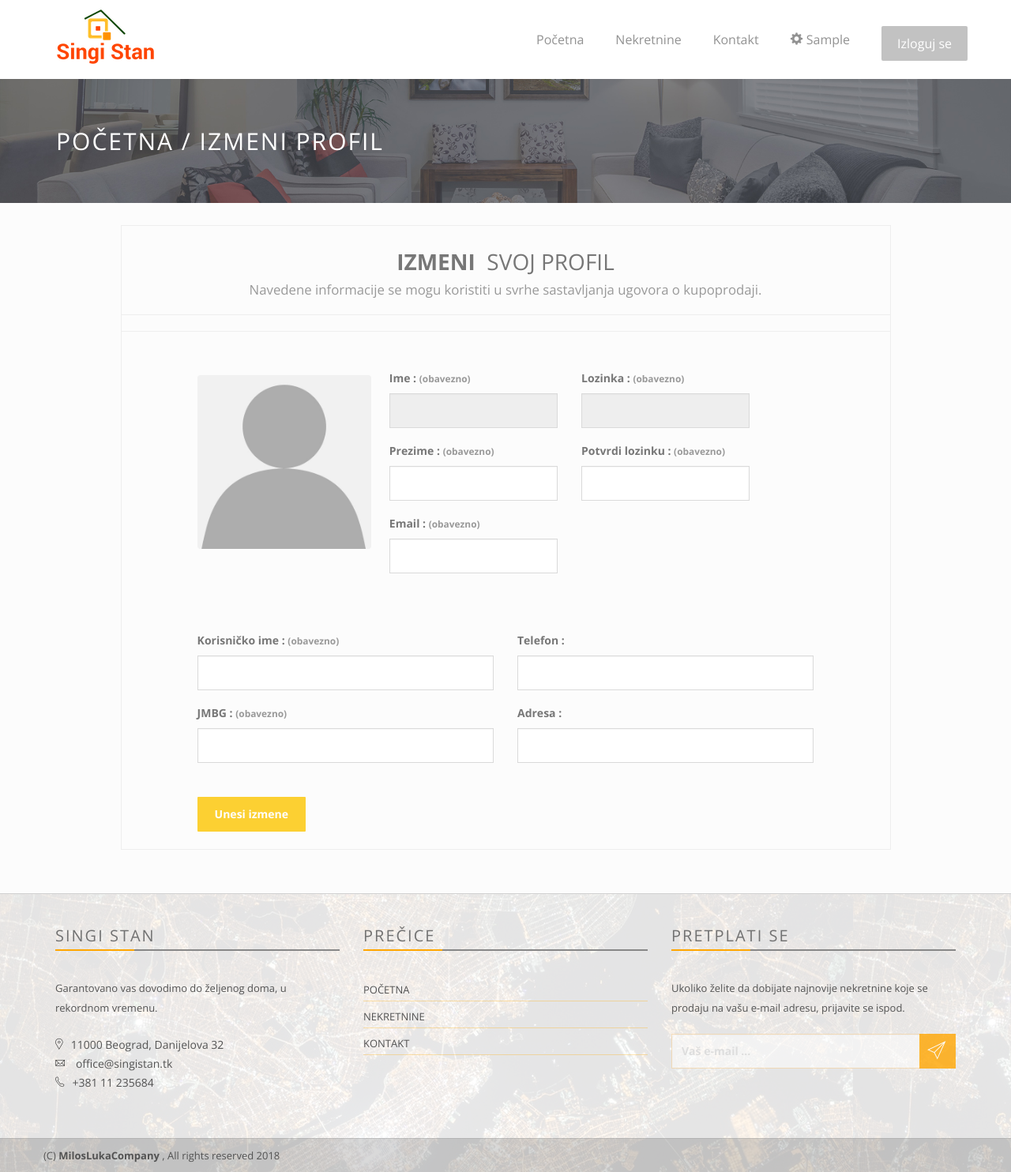
After one commit to MilosLukaCompany/razvoj_aplikativnog_softvera, a PHP site: page /profile.php in a window 1280 px wide. The commit adds this page. Shown: the whole page at 79% size. Run offline with PHP 8.4, Linux system fonts and the light colour scheme; the visitor is signed in with stand-in values (Sample User, id 1); data that the repository does not hold is empty.

Commit message:
izmene 17.1

```diff
--- a/agent_new_property.php
+++ b/agent_new_property.php
@@ -83,7 +83,7 @@ session_start();
 
                             </ul>
                         </li>
-                        <li class="wow fadeInDown" data-wow-delay="0.7s"><a class="navbar_link" href="agent_profile.php"><span class="glyphicon glyphicon-cog" aria-hidden="true"></span>&nbsp;<?php echo $_SESSION['username']; ?></a></li>
+                        <li class="wow fadeInDown" data-wow-delay="0.7s"><a class="navbar_link" href="profile.php"><span class="glyphicon glyphicon-cog" aria-hidden="true"></span>&nbsp;<?php echo $_SESSION['username']; ?></a></li>
                     </ul>
                 </div><!-- /.navbar-collapse -->
             </div><!-- /.container-fluid -->
--- a/assets/css/style.css
+++ b/assets/css/style.css
@@ -459,13 +459,13 @@ input[type="search"]::-webkit-search-decoration {
 .has-error .form-control,
 .has-success .form-control:focus,
 .has-error .form-control:focus{
-    border-color: #E3E3E3;
-    box-shadow: none;
+    /*border-color: #E3E3E3;
+    box-shadow: none;*/
 }
 .has-success .form-control,
 .has-success .form-control-feedback,
 .form-control.valid:focus{
-    border-color: #05AE0E;
+   border-color: #05AE0E;
     color: #05AE0E;
 }
 .has-error .form-control,
@@ -2691,14 +2691,14 @@ padding-bottom: 15px;
 
 .profiel-container .picture-container{
     position: relative;
-    cursor: pointer;
+    margin-top:32px;
     text-align: center;
 }
 .profiel-container .picture{
     width: 220px;
-    height: 230px;
+    height: 220px;
     background-color: #808080;
-    border: 4px solid #CCC;
+
     color: #FFF;
     border-radius: 4px;
     margin: 35px auto;
--- /dev/null
+++ b/assets/js/profile.js
@@ -0,0 +1,13 @@
+$('#password, #confirm_password').on('keyup', function () {
+  if ($('#password').val() === $('#confirm_password').val()) {
+    $('.sifra').addClass('has-success');
+    $('.sifra').removeClass("has-error");
+    $('#message').html('Podudara se').css('color', 'green');
+    $('#change_profile').prop('disabled', false);
+  } else {
+    $('#message').html('Lozinka se nepodudara!').css('color', 'red');
+    $('.sifra').addClass("has-error");
+    $('.sifra').removeClass('has-success');
+    $('#change_profile').prop('disabled', true);
+    }
+});
--- a/index.php
+++ b/index.php
@@ -103,7 +103,7 @@
                                         </li>
                                     </ul>
                                 </li>
-                            <li class="wow fadeInDown" data-wow-delay="0.7s"><a class="navbar_link" href="agent_profile.php"><span class="glyphicon glyphicon-cog" aria-hidden="true"></span>&nbsp;<?php echo $_SESSION['username']; ?></a></li>
+                            <li class="wow fadeInDown" data-wow-delay="0.7s"><a class="navbar_link" href="profile.php"><span class="glyphicon glyphicon-cog" aria-hidden="true"></span>&nbsp;<?php echo $_SESSION['username']; ?></a></li>
                             <?php
                         }
                     }
--- /dev/null
+++ b/profile.php
@@ -0,0 +1,355 @@
+<!DOCTYPE html>
+<!--[if lt IE 7]>      <html class="no-js lt-ie9 lt-ie8 lt-ie7"> <![endif]-->
+<!--[if IE 7]>         <html class="no-js lt-ie9 lt-ie8"> <![endif]-->
+<!--[if IE 8]>         <html class="no-js lt-ie9"> <![endif]-->
+<!--[if gt IE 8]><!--> <html class="no-js"> <!--<![endif]-->
+
+    <head>
+        <meta charset="utf-8">
+        <meta http-equiv="X-UA-Compatible" content="IE=edge">
+        <title>Singi Stan | Profil</title>
+        <meta name="description" content="Singi Stan je agencija koja se bavi prometom nekretnina u Beogradu.">
+        <meta name="author" content="Luka Kovacevic & Milos Ratkovic">
+        <meta name="keyword" content="nekretnine, beograd">
+        <meta name="viewport" content="width=device-width, initial-scale=1">
+
+        <link href='http://fonts.googleapis.com/css?family=Open+Sans:400,300,700,800' rel='stylesheet' type='text/css'>
+
+
+        <link rel="shortcut icon" href="assets/img/favicon.png" type="image/x-icon">
+        <link rel="icon" href="favicon.ico" type="image/x-icon">
+        <link rel="stylesheet" href="assets/css/normalize.css">
+        <link rel="stylesheet" href="assets/css/font-awesome.min.css">
+        <link rel="stylesheet" href="assets/css/fontello.css">
+        <link href="assets/fonts/icon-7-stroke/css/pe-icon-7-stroke.css" rel="stylesheet">
+        <link href="assets/fonts/icon-7-stroke/css/helper.css" rel="stylesheet">
+        <link href="assets/css/animate.css" rel="stylesheet" media="screen">
+        <link rel="stylesheet" href="assets/css/bootstrap-select.min.css">
+        <link rel="stylesheet" href="bootstrap/css/bootstrap.min.css">
+        <link rel="stylesheet" href="assets/css/icheck.min_all.css">
+        <link rel="stylesheet" href="assets/css/price-range.css">
+        <link rel="stylesheet" href="assets/css/owl.carousel.css">
+        <link rel="stylesheet" href="assets/css/owl.theme.css">
+        <link rel="stylesheet" href="assets/css/owl.transitions.css">
+        <link rel="stylesheet" href="assets/css/style.css">
+        <link rel="stylesheet" href="assets/css/responsive.css">
+        <link rel="stylesheet" href="assets/css/nas_stil.css">
+
+    </head>
+    <body>
+        <?php
+        session_start();
+
+// If no session variable exists, or unauthorized user_level, redirect the user:
+        if (isset($_SESSION['username'])) {
+
+        }
+        // if no valid session is found then the user is not logged in and will
+        // receive a access denied message and will be redirected to the login page.
+        else if (!isset($_SESSION['username'])) {
+
+            header("Refresh: 3; url=login.php");
+            echo '<h3>Morate se ulogovati kako bi imali pristup ovoj strani!</h3>';
+            echo '<p>Bićete preusmereni za 3 sekunde!</p>';
+
+            exit(); // Quit the script.
+        }
+        ?>
+        <div id="preloader">
+            <div id="status">&nbsp;</div>
+        </div>
+
+        <!-- php sa bazom -->
+
+        <?php
+        require 'php/database_connection.php';
+        $prep = $db->prepare('SELECT * FROM kupac WHERE korisnicko_ime=?;');
+        $prep->execute([$_SESSION['username']]);
+
+        $res = $prep->fetchAll(PDO::FETCH_OBJ);
+        ?>
+        <!-- Body content -->
+        <!--Nav bar -->
+
+
+        <nav class="navbar navbar-default navbar-fixed-top  ">
+            <div class="container" id="nav_div">
+                <!-- Brand and toggle get grouped for better mobile display -->
+                <div class="navbar-header">
+                    <button type="button" class="navbar-toggle collapsed" data-toggle="collapse" data-target="#navigation">
+                        <span class="sr-only">Toggle navigation</span>
+                        <span class="icon-bar"></span>
+                        <span class="icon-bar"></span>
+                        <span class="icon-bar"></span>
+                    </button>
+                    <a class="navbar-brand" href="index.php" id="big_logo"><img src="assets/img/logo.png" alt="logo"></a>
+                    <a class="navbar-brand" href="index.php" id="small_logo"><img src="assets/img/favicon.png" alt="logo"></a>
+                </div>
+
+                <!-- Collect the nav links, forms, and other content for toggling -->
+                <div class="collapse navbar-collapse yamm" id="navigation">
+                    <div class="button navbar-right">
+                        <?php
+                        if (!isset($_SESSION['username'])) {
+                            ?>
+                            <button class="navbar-btn nav-button wow bounceInRight login" onclick="window.open('login.php', '_self');" data-wow-delay="0.45s">Uloguj se</button>
+                            <button class="navbar-btn nav-button wow fadeInRight" onclick="window.open('register.php', '_self');" data-wow-delay="0.48s">Registruj se</button>
+                            <?php
+                        } else {
+                            ?>
+                            <button class="navbar-btn nav-button wow fadeInRight" onclick="window.open('php/logout.php', '_self');" data-wow-delay="0.48s">Izloguj se</button>
+                        <?php } ?>
+                    </div>
+                    <ul class="main-nav nav navbar-nav navbar-right">
+                        <li class="wow fadeInDown" data-wow-delay="0.3s"><a class="navbar_link" href="index.php">Početna</a></li>
+                        <li class="wow fadeInDown" data-wow-delay="0.4s"><a class="navbar_link" href="properties.php">Nekretnine</a></li>
+<?php
+if (!isset($_SESSION['username']) || (isset($_SESSION['username']) && ($_SESSION['user_type'] === "kupac"))) {
+    ?>
+                            <li class="wow fadeInDown" data-wow-delay="0.5s"><a class="navbar_link" href="contact.php">Kontakt</a></li>
+                            <?php
+                        }
+                        if (isset($_SESSION['username'])) {
+                            if ($_SESSION['user_type'] === "kupac") {
+                                ?>
+                                <li class="wow fadeInDown" data-wow-delay="0.6s" style="font-family: 'Open Sans', sans-serif;"><a class="" href="profile.php"><span class="glyphicon glyphicon-cog" aria-hidden="true"></span>&nbsp;<?php echo $_SESSION['username']; ?></a></li>
+                                <?php
+                            } else if ($_SESSION['user_type'] === "agent") {
+                                ?>
+                                <li class="wow fadeInDown" data-wow-delay="0.5s"><a class="navbar_link" href="agent_appointment.php">Termini gledanja</a></li>
+                                <li class="wow fadeInDown dropdown ymm-sw " data-wow-delay="0.6s">
+                                    <a href="index.html" class="dropdown-toggle" data-toggle="dropdown" data-hover="dropdown" data-delay="200">Opcije <b class="caret"></b></a>
+                                    <ul class="dropdown-menu navbar-nav">
+                                        <li>
+                                            <a class="navbar_link" href="agent_new_property.php">Dodaj nekretninu</a>
+                                        </li>
+                                        <li>
+                                            <a class="navbar_link" href="agent_contract.php">Novi ugovor</a>
+                                        </li>
+                                    </ul>
+                                </li>
+                                <li class="wow fadeInDown" data-wow-delay="0.7s"><a class="navbar_link" href="agent_profile.php"><span class="glyphicon glyphicon-cog" aria-hidden="true"></span>&nbsp;<?php echo $_SESSION['username']; ?></a></li>
+                                    <?php
+                                }
+                            }
+                            ?>
+                    </ul>
+                </div><!-- /.navbar-collapse -->
+            </div><!-- /.container-fluid -->
+        </nav>
+
+
+        <!-- End of nav bar -->
+
+        <div class="page-head" style="margin-top: 100px;">
+            <div class="container">
+                <div class="row">
+                    <div class="page-head-content">
+                        <h1 class="page-title">Početna / Izmeni profil</h1>
+                    </div>
+                </div>
+            </div>
+        </div>
+        <!-- End page header -->
+        <!-- property area -->
+        <div class="content-area user-profiel" style="background-color: #FCFCFC;">&nbsp;
+            <div class="container">
+                <div class="row">
+                    <div class="col-sm-10 col-sm-offset-1 profiel-container">
+
+                        <form action="" method="">
+                            <div class="profiel-header">
+                                <h3>
+                                    <b>IZMENI&nbsp; </b>SVOJ PROFIL  <br>
+                                    <?php
+                                    if ($_SESSION['user_type'] === "kupac") {
+                                        echo "<small>Navedene informacije se mogu koristiti u svrhe sastavljanja ugovora o kupoprodaji.</small>";
+                                    }
+                                    ?>
+                                </h3>
+                                <hr>
+                                <hr>
+                            </div>
+
+                            <div class="clear">
+                                <div class="col-sm-3 col-sm-offset-1">
+                                    <div class="picture-container">
+                                        <div class="picture">
+                                            <img src="assets/img/profile_blank.jpg" alt=""   title=""/>
+
+                                        </div>
+
+                                    </div>
+                                </div>
+
+                                <div class="col-sm-3 padding-top-25">
+
+                                    <div class="form-group">
+                                        <label>Ime : <small> (obavezno)</small></label>
+                                    <?php echo "<input name='fistname' type='text' class='form-control' value='" . $res[0]->ime . "' readonly>\n"; ?>
+                                    </div>
+
+                                    <div class="form-group">
+                                        <label>Prezime : <small> (obavezno)</small></label>
+                                        <input name="lastname" type="text" class="form-control" required>
+                                    </div>
+                                    <div class="form-group">
+                                        <label>Email : <small> (obavezno)</small></label>
+                                        <input name="email" type="email" class="form-control" required>
+                                    </div>
+                                </div>
+                                <div class="col-sm-3 padding-top-25">
+                                    <div id="sifra1" class="form-group sifra">
+                                        <label>Lozinka : <small> (obavezno)</small></label>
+                                        <input name="Password" id="password" type="password" class="form-control" required readonly>
+                                    </div>
+                                    <div id="sifra2" class="form-group sifra">
+                                        <label>Potvrdi lozinku : <small> (obavezno)</small></label>
+                                        <input type="password" id="confirm_password" class="form-control" required >
+
+                                        <span id='message'></span>
+                                    </div>
+                                </div>
+
+                            </div>
+
+                            <div class="clear">
+                                <br>
+
+                                <br>
+                                <div class="col-sm-5 col-sm-offset-1">
+                                    <div class="form-group">
+                                        <label>Korisničko ime : <small> (obavezno)</small></label>
+                                        <input name="" type="text" class="form-control" required>
+                                    </div>
+                                    <div class="form-group">
+                                        <label>JMBG : <small> (obavezno)</small></label>
+                                        <input name="" type="number" class="form-control" required>
+                                    </div>
+
+                                </div>
+
+                                <div class="col-sm-5">
+                                    <div class="form-group">
+                                        <label>Telefon : </label>
+                                        <input name="Phone" type="text" class="form-control" >
+                                    </div>
+                                    <div class="form-group">
+                                        <label>Adresa : </label>
+                                        <input name="" type="text" class="form-control" >
+                                    </div>
+
+                                </div>
+
+                            </div>
+
+                            <div class="col-sm-5 col-sm-offset-1">
+                                <br>
+                                <input type='button' id="change_profile" class='btn btn-finish btn-primary' name='finish' value='Unesi izmene' />
+                            </div>
+                            <br>
+                            <br>
+                            <br>
+                        </form>
+
+                    </div>
+                </div><!-- end row -->
+
+            </div>
+        </div>
+        <!-- Footer area-->
+        <div class="footer-area">
+
+            <div class=" footer">
+                <div class="container">
+                    <div class="row">
+
+                        <div class="col-md-4 col-sm-6 wow fadeInRight animated">
+                            <div class="single-footer">
+                                <h4>Singi Stan</h4>
+                                <div class="footer-title-line"></div>
+
+
+                                <p>Garantovano vas dovodimo do željenog doma, u rekordnom vremenu.</p>
+                                <ul class="footer-adress">
+                                    <li><i class="pe-7s-map-marker strong"> </i>11000 Beograd, Danijelova 32</li>
+                                    <li><i class="pe-7s-mail strong"> </i> office@singistan.tk</li>
+                                    <li><i class="pe-7s-call strong"> </i>+381 11 235684</li>
+                                </ul>
+
+                            </div>
+                        </div>
+                        <div class="col-md-4 col-sm-6 wow fadeInRight animated">
+                            <div class="single-footer">
+                                <h4>Prečice </h4>
+                                <div class="footer-title-line"></div>
+                                <ul class="footer-menu">
+                                    <li><a href="index.php">Početna</a>  </li>
+                                    <li><a href="properties.php">Nekretnine</a>  </li>
+                                    <li><a href="contact.php">Kontakt </a></li>
+                                </ul>
+                            </div>
+                        </div>
+
+                        <div class="col-md-4 col-sm-6 wow fadeInRight animated">
+                            <div class="single-footer news-letter">
+                                <h4>Pretplati se</h4>
+                                <div class="footer-title-line"></div>
+                                <p>Ukoliko želite da dobijate najnovije nekretnine koje se prodaju na vašu e-mail adresu, prijavite se ispod.</p>
+
+                                <form>
+                                    <div class="input-group">
+                                        <input class="form-control" type="text" placeholder="Vaš e-mail ... ">
+                                        <span class="input-group-btn">
+                                            <button class="btn btn-primary subscribe" type="button"><i class="pe-7s-paper-plane pe-2x"></i></button>
+                                        </span>
+                                    </div>
+                                    <!-- /input-group -->
+                                </form>
+
+
+                            </div>
+                        </div>
+
+                    </div>
+                </div>
+            </div>
+
+            <div class="footer-copy text-center">
+                <div class="container">
+                    <div class="row">
+                        <div class="pull-left">
+                            <span> (C) <b>MilosLukaCompany</b> , All rights reserved 2018  </span>
+                        </div>
+                        <div class="bottom-menu pull-right">
+                            <!-- Return to Top -->
+                            <a href="javascript:" id="return-to-top"><p class="i">/\</p></a>
+
+                        </div>
+                    </div>
+                </div>
+            </div>
+
+        </div>
+
+        <script src="assets/js/modernizr-2.6.2.min.js"></script>
+
+        <script src="assets/js/jquery-1.10.2.min.js"></script>
+        <script src="bootstrap/js/bootstrap.min.js"></script>
+        <script src="assets/js/bootstrap-select.min.js"></script>
+        <script src="assets/js/bootstrap-hover-dropdown.js"></script>
+
+        <script src="assets/js/easypiechart.min.js"></script>
+        <script src="assets/js/jquery.easypiechart.min.js"></script>
+
+        <script src="assets/js/owl.carousel.min.js"></script>
+        <script src="assets/js/wow.js"></script>
+
+        <script src="assets/js/icheck.min.js"></script>
+        <script src="assets/js/price-range.js"></script>
+        <script src="assets/js/profile.js" type="text/javascript"></script>
+        <script src="assets/js/main.js"></script>
+        <script src="assets/js/scroll_up.js"></script>
+        <script src="assets/js/navbar.js" type="text/javascript"></script>
+    </body>
+</html>
--- a/sql/inserts.sql
+++ b/sql/inserts.sql
@@ -19,3 +19,7 @@ INSERT INTO opstina (naziv) VALUES ('Sopot');
 INSERT INTO opstina (naziv) VALUES ('Stari Grad');
 INSERT INTO opstina (naziv) VALUES ('Surcin');
 INSERT INTO opstina (naziv) VALUES ('Cukarica');
+INSERT INTO `agent` (`id`, `ime`, `prezime`, `jmbg`, `adresa`, `telefon`, `korisnicko_ime`, `sifra`, `email`) VALUES (NULL, 'Zika', 'Zikic', '2509991710123', 'Mite Balije 32', '011 2346754', 'zika', 'zika', 'zilecar@starmail.com');
+INSERT INTO `agent` (`id`, `ime`, `prezime`, `jmbg`, `adresa`, `telefon`, `korisnicko_ime`, `sifra`, `email`) VALUES (NULL, 'Mika', 'Mikic', '2108987710453', 'Laze Simica 12/2', '011 5432341', 'mika', 'mika', 'mika@gmail.com');
+INSERT INTO `kupac` (`id`, `ime`, `prezime`, `jmbg`, `adresa`, `telefon`, `korisnicko_ime`, `sifra`, `email`) VALUES (NULL, 'Pera', 'Peric', '1111971710101', 'Bacansofisanova 45b', '011 2453345', 'pera', 'pera', 'peramanijak@mail.ru');
+INSERT INTO `kupac` (`id`, `ime`, `prezime`, `jmbg`, `adresa`, `telefon`, `korisnicko_ime`, `sifra`, `email`) VALUES (NULL, 'Miroslava', 'Miroslavovic', '1012965710020', 'Mire Berkovica 78', '031 2313332', 'mirka', 'mirka', 'mirkakuvarica@gmail.com');
```
Also changed, not shown: agent_profile.php (deleted, +0 -7 lines), assets/img/profile_blank.jpg (added).
